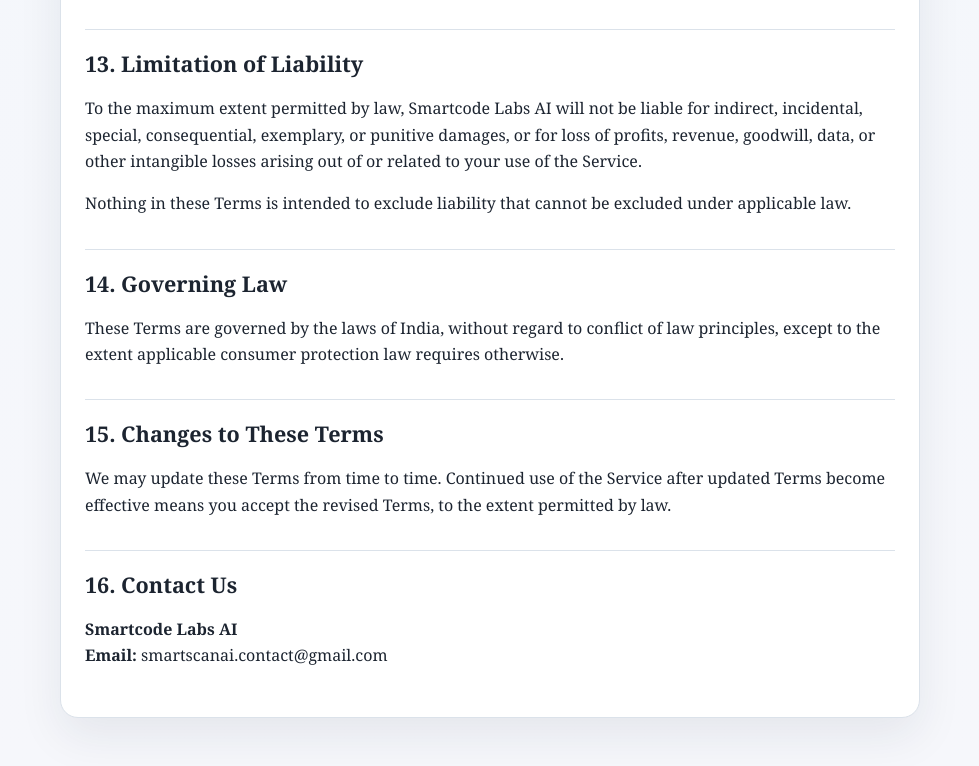
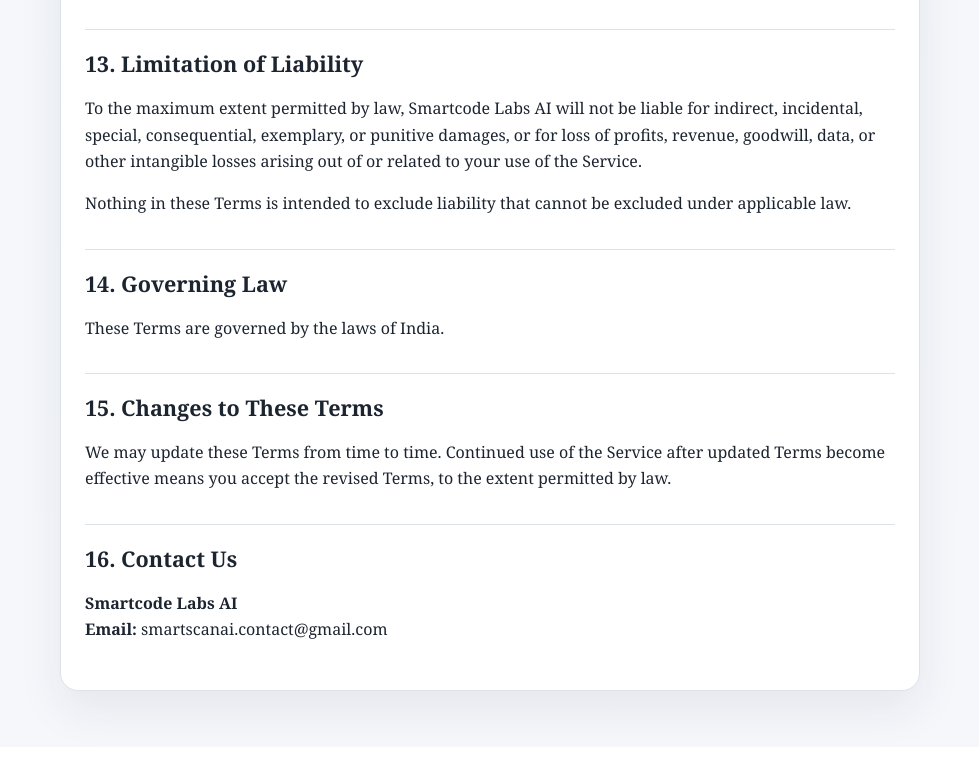
Before and after one commit to smartcore-labs/Daily_Life_Toolkit_Terms, a plain HTML site: page index.html in a window 1280 px wide. Shown: the part 3503-4269 px from the top of the page, without its empty margins (150-1129 px from the left). Drawn offline with Linux system fonts and the light colour scheme.

Commit message:
Update index.html

```diff
--- a/index.html
+++ b/index.html
@@ -164,7 +164,7 @@
       <p>Nothing in these Terms is intended to exclude liability that cannot be excluded under applicable law.</p>
 
       <h2>14. Governing Law</h2>
-      <p>These Terms are governed by the laws of India, without regard to conflict of law principles, except to the extent applicable consumer protection law requires otherwise.</p>
+      <p>These Terms are governed by the laws of India.</p>
 
       <h2>15. Changes to These Terms</h2>
       <p>We may update these Terms from time to time. Continued use of the Service after updated Terms become effective means you accept the revised Terms, to the extent permitted by law.</p>
```
